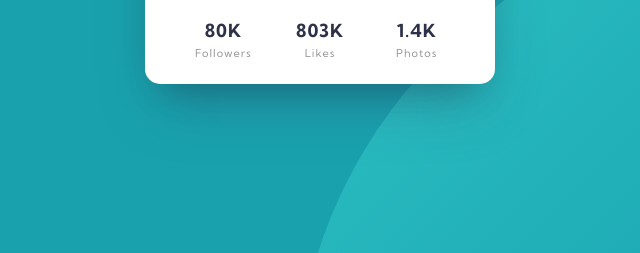
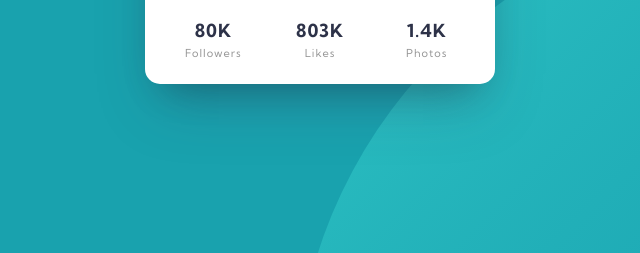
Before and after one commit to BhateshKhairnar/Profile-Card-ComponenT, a plain HTML site: page index.html in a window 1280 px wide. Shown: the part 504-757 px from the top of the page, 320-960 px from the left. Drawn offline with Linux system fonts and the light colour scheme.

Commit message:
Update style.css

```diff
--- a/style.css
+++ b/style.css
@@ -100,7 +100,7 @@ body {
 .card__columns {
   display: grid;
   grid-template-columns: repeat(3, 1fr);
-  column-gap: 4rem;
+  column-gap: 5rem;
   margin: 2.5rem auto;
 }
 .larger {
```
